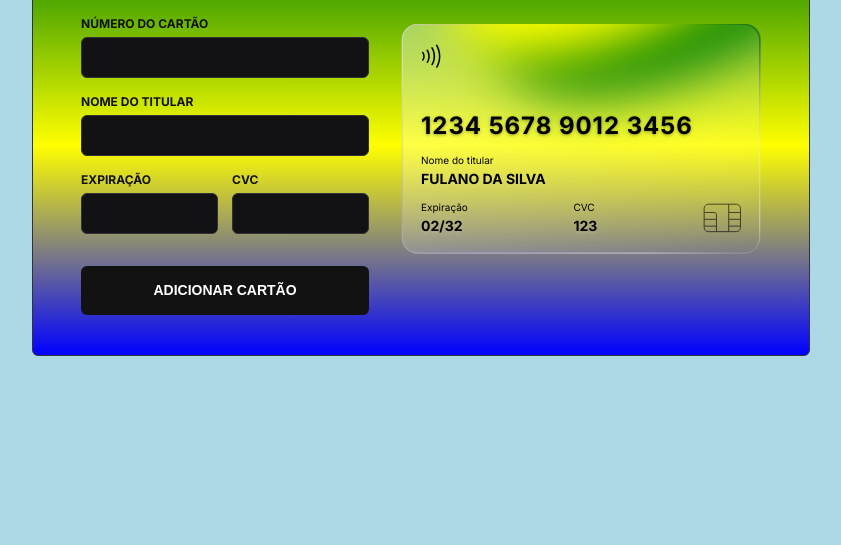
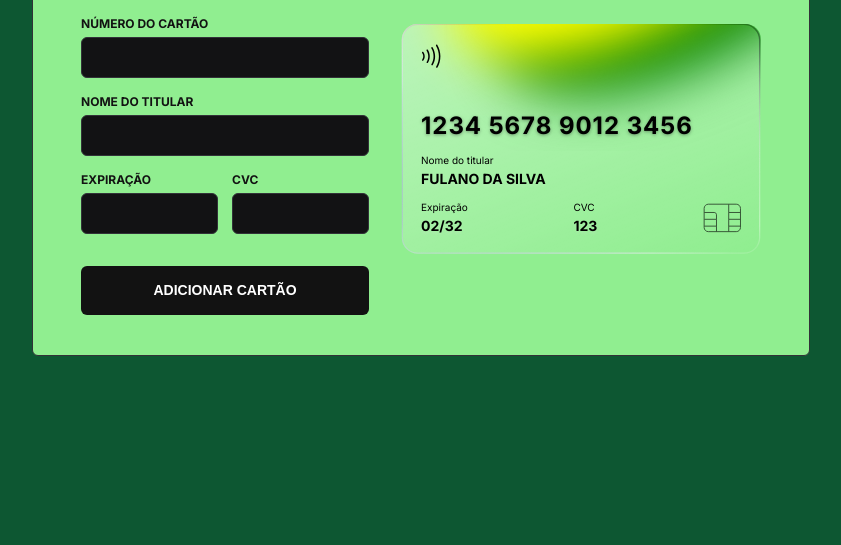
Before and after one commit to alexcasado100/explorer-lab-01, a website built with Vite: page index.html in a window 1280 px wide. Shown: the part 255-800 px from the top of the page, without its empty margins (219-1060 px from the left). Built offline with nearby package versions, Linux system fonts and the light colour scheme.

Commit message:
Atualização das cores de fundo

```diff
--- a/src/css/base.css
+++ b/src/css/base.css
@@ -19,7 +19,7 @@
 
 body {
   font-size: 1.6rem;
-  background: lightblue;
+  background: rgb(13, 87, 50);
 
   display: flex;
   place-items: center;
@@ -41,7 +41,7 @@ body {
   margin: 0 auto;
 
   padding: 2.8rem 6rem 4rem;
-  background: linear-gradient(green, yellow, blue);
+  background: lightgreen;
   border: 0.1rem solid #323238;
   border-radius: 0.6rem;
 }
```
